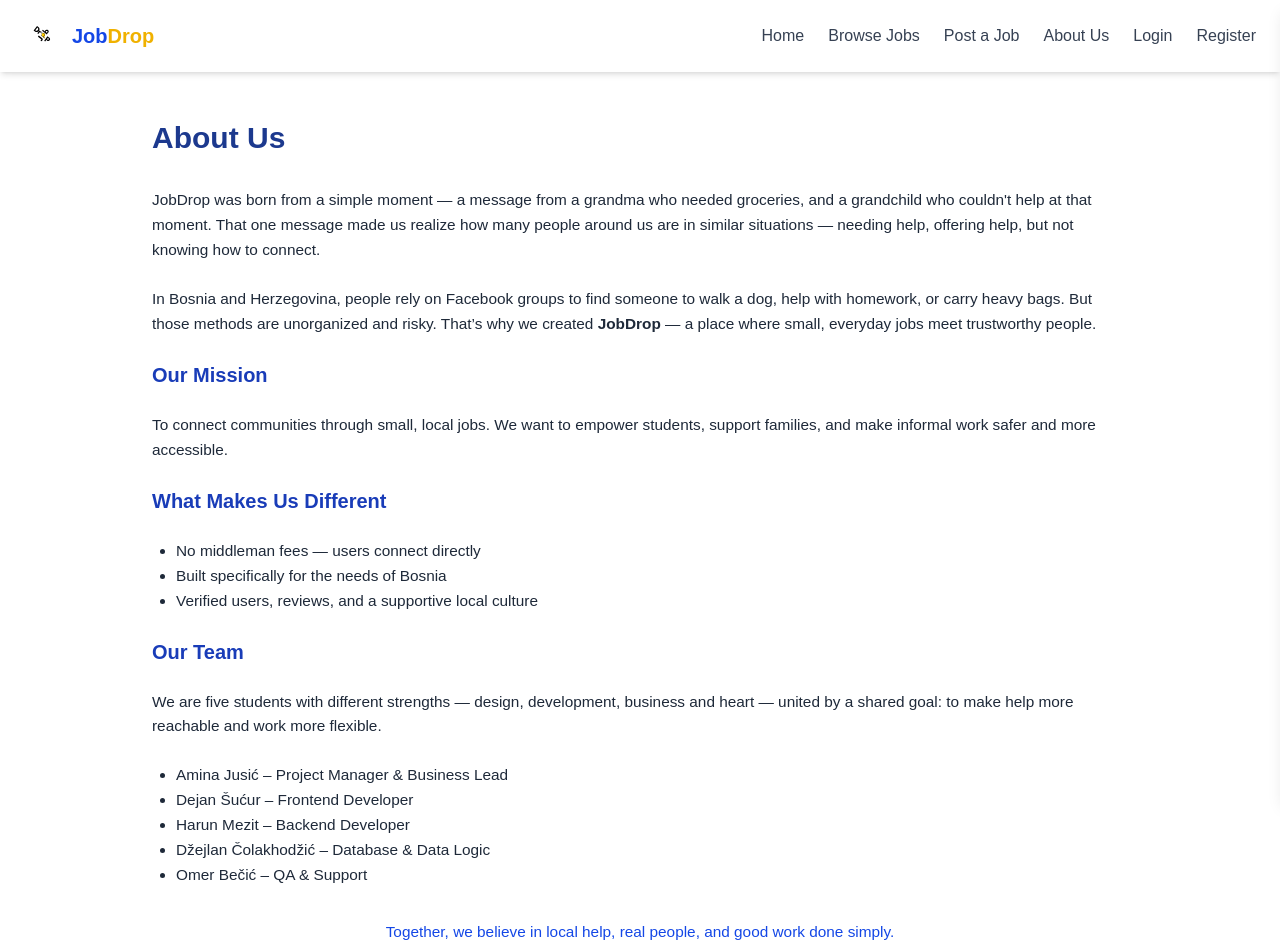
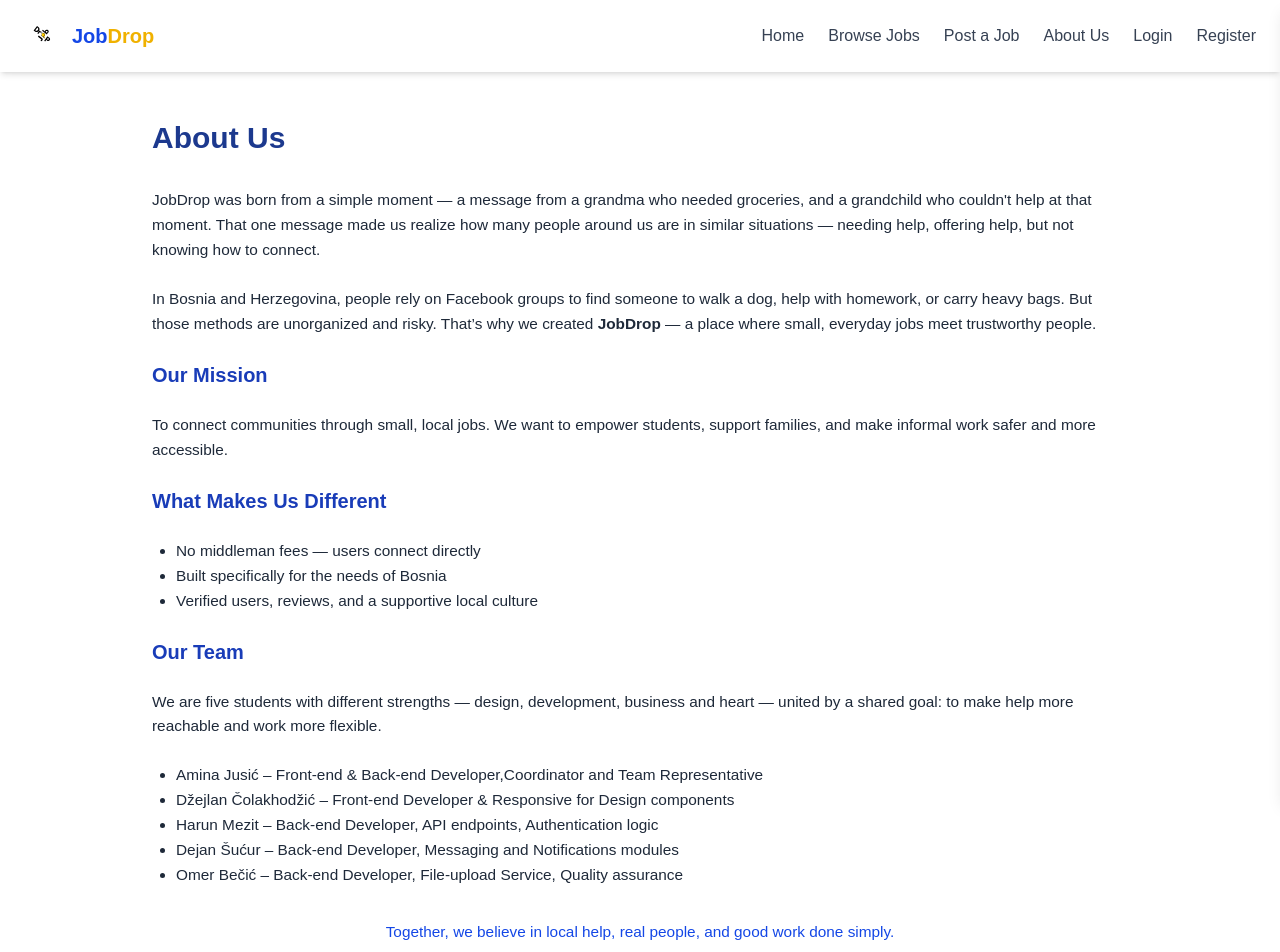
Before and after one commit to chimin14/JobDrop, a Next.js app in the folder jobdrop/: page /about in a window 1280 px wide. Shown: the top 952 px of the page. Built offline with nearby package versions, Linux system fonts and the light colour scheme.

Commit message:
Update for roles inside About us

```diff
--- a/jobdrop/app/about/page.tsx
+++ b/jobdrop/app/about/page.tsx
@@ -37,11 +37,11 @@ export default function AboutPage() {
           shared goal: to make help more reachable and work more flexible.
         </p>
         <ul className="list-disc pl-6">
-          <li>Amina Jusić – Project Manager & Business Lead</li>
-          <li>Dejan Šućur – Frontend Developer</li>
-          <li>Harun Mezit – Backend Developer</li>
-          <li>Džejlan Čolakhodžić – Database & Data Logic</li>
-          <li>Omer Bečić – QA & Support</li>
+          <li>Amina Jusić – Front-end & Back-end Developer,Coordinator and Team Representative</li>
+          <li>Džejlan Čolakhodžić – Front-end Developer & Responsive for Design components</li>
+          <li>Harun Mezit – Back-end Developer, API endpoints, Authentication logic</li>
+          <li>Dejan Šućur – Back-end Developer, Messaging and Notifications modules</li>
+          <li>Omer Bečić – Back-end Developer, File-upload Service, Quality assurance</li>
         </ul>
 
         <p className="mt-8 text-center font-medium text-blue-700">
```
